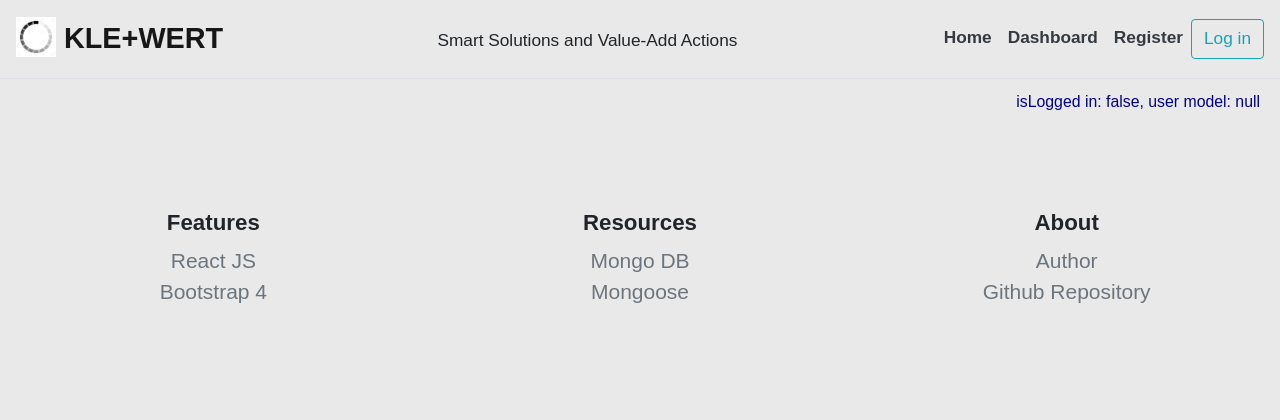
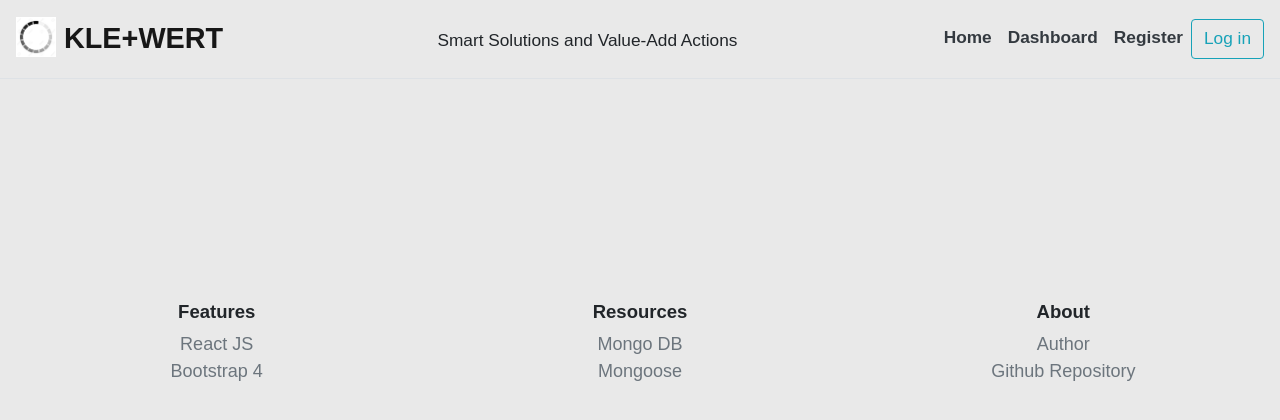
Before and after one commit to sergioardz/final-project, a React (Create React App) app in the folder client/: page / in a window 1280 px wide. Shown: the top 420 px of the page. Built offline with nearby package versions, Linux system fonts and the light colour scheme; no server answers.

Commit message:
Heroku Deploy fixed, polished front end

```diff
--- a/client/src/App.css
+++ b/client/src/App.css
@@ -32,16 +32,25 @@ body {
   font-size: calc(0.55em + 0.55vw);
 }
 
+#loginbar {
+  padding-top: 70px;
+  height: 200px;
+}
+
 .loginmsg {
+  line-height: 30px;
   font-size: calc(0.55em + 0.55vw);
-  text-align: right;
-  padding-right: 20px;
+  text-align: left;
+  padding-left: 20px;
   color: darkblue;
   padding-top: 90px;
 }
 
-.logout {
-  text-align: left;
+#logoutbtn {
+  text-align: right;
+  padding-top: 90px;
+  padding-right: 30px;
+  padding-bottom: 10px;
 }
 
 #maindash {
@@ -69,10 +78,17 @@ padding: 10px;
   background-color: white;
   text-align: center;
   padding: 10px;
-  font-size: calc(0.5em + 0.5vw);
   display: block;
   overflow-x: auto;
   white-space: nowrap;
+}
+
+h2 {
+  font-size: calc(1em + 1vw);
+}
+
+h6 {
+  font-size: calc(0.75em + 0.75vw);
 }
 
 #score {
@@ -89,3 +105,7 @@ padding: 10px;
   width: 100%;
   height: auto;
 }
+
+.row {
+  padding: 5px;
+}
--- a/client/src/App.js
+++ b/client/src/App.js
@@ -103,12 +103,20 @@ class App extends Component {
       <Router>
         <div className="block">
           <Navbar />
-          <p className="loginmsg">
-          {this.state.loggedIn &&
-            <div className="text-right">
-              <button className="btn btn-dark" onClick={this.logout}>Logout
-                </button></div>}
-            isLogged in: {JSON.stringify(this.state.loggedIn)}, user model: {JSON.stringify(this.state.user)}</p>
+          <div className="row" id="loginbar">
+                <div className="col-6">
+              { this.state.user &&
+                <p className="loginmsg">
+                <span>Welcome <strong>{this.state.user.local.email}</strong></span></p>
+              }
+              </div>
+              {
+                this.state.loggedIn &&
+                <div className="col-6" id="logoutbtn">
+                  <button className="btn btn-dark btn-sm" onClick={this.logout}>Logout</button>
+                </div>
+              }
+          </div>
           {
             this.state.isReady && (
               <Switch>
@@ -118,7 +126,7 @@ class App extends Component {
               </Switch>
             )
           }
-        <Footer />
+          <Footer />
         </div>
       </Router>
     );
--- a/client/src/components/footer/footer.css
+++ b/client/src/components/footer/footer.css
@@ -1,3 +1,3 @@
 footer, .container, h5 {
-    font-size: calc(0.66em + 0.66vw);
+    font-size: calc(0.6em + 0.6vw);
 }
```
